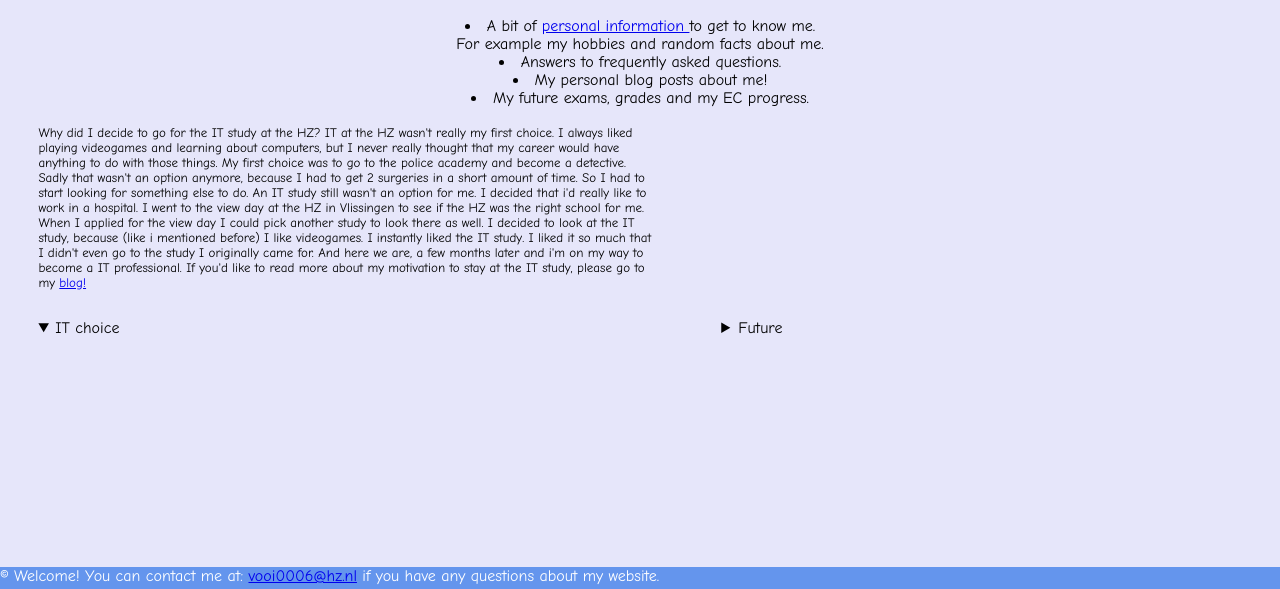
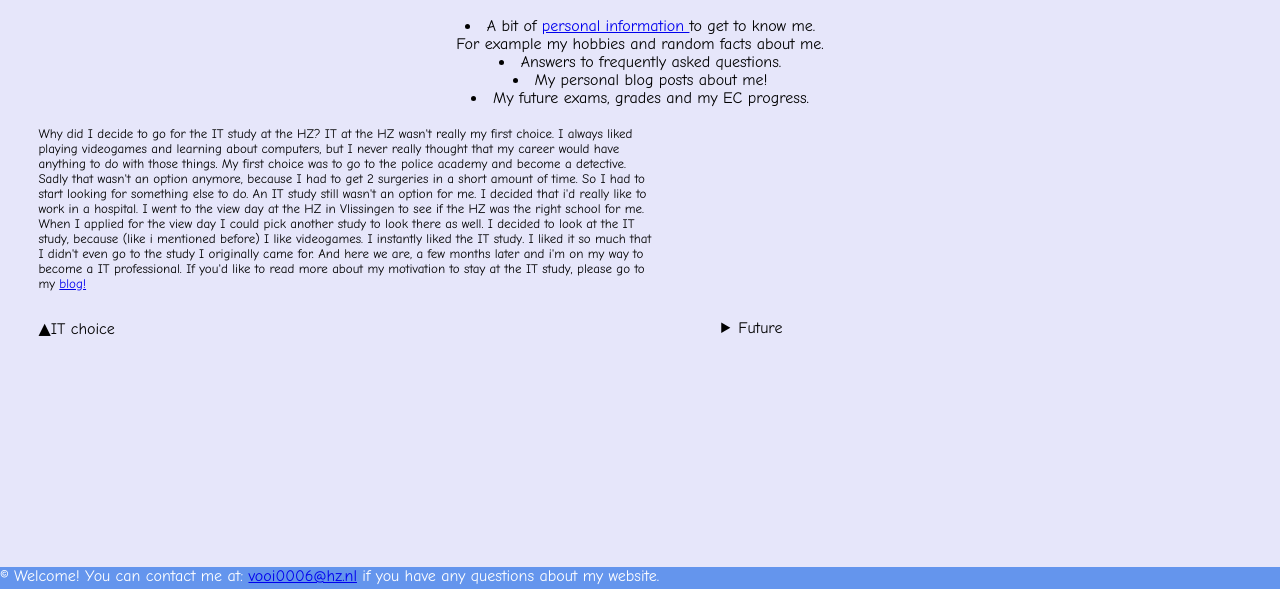
Before and after one commit to Irismv/whoami, a plain HTML site: page index.html in a window 1280 px wide. Both pictures are taken after a click on the heading "IT choice". Shown: the part 211-800 px from the top of the page. Drawn offline with Linux system fonts and the light colour scheme.

Commit message:
arrow up

```diff
--- a/main.css
+++ b/main.css
@@ -123,6 +123,9 @@ p.homep {
   position: fixed;
   float: right;
 }
+.homedetails[open] > summary {
+  list-style-type: '▲';
+}
 
 table.faq-questions {
   display: flex;
@@ -158,6 +161,7 @@ img.questionmark {
 /* Future Table */
 .table-future {
   padding-left: 5%;
+
 }
 
 /* List Style */
```
